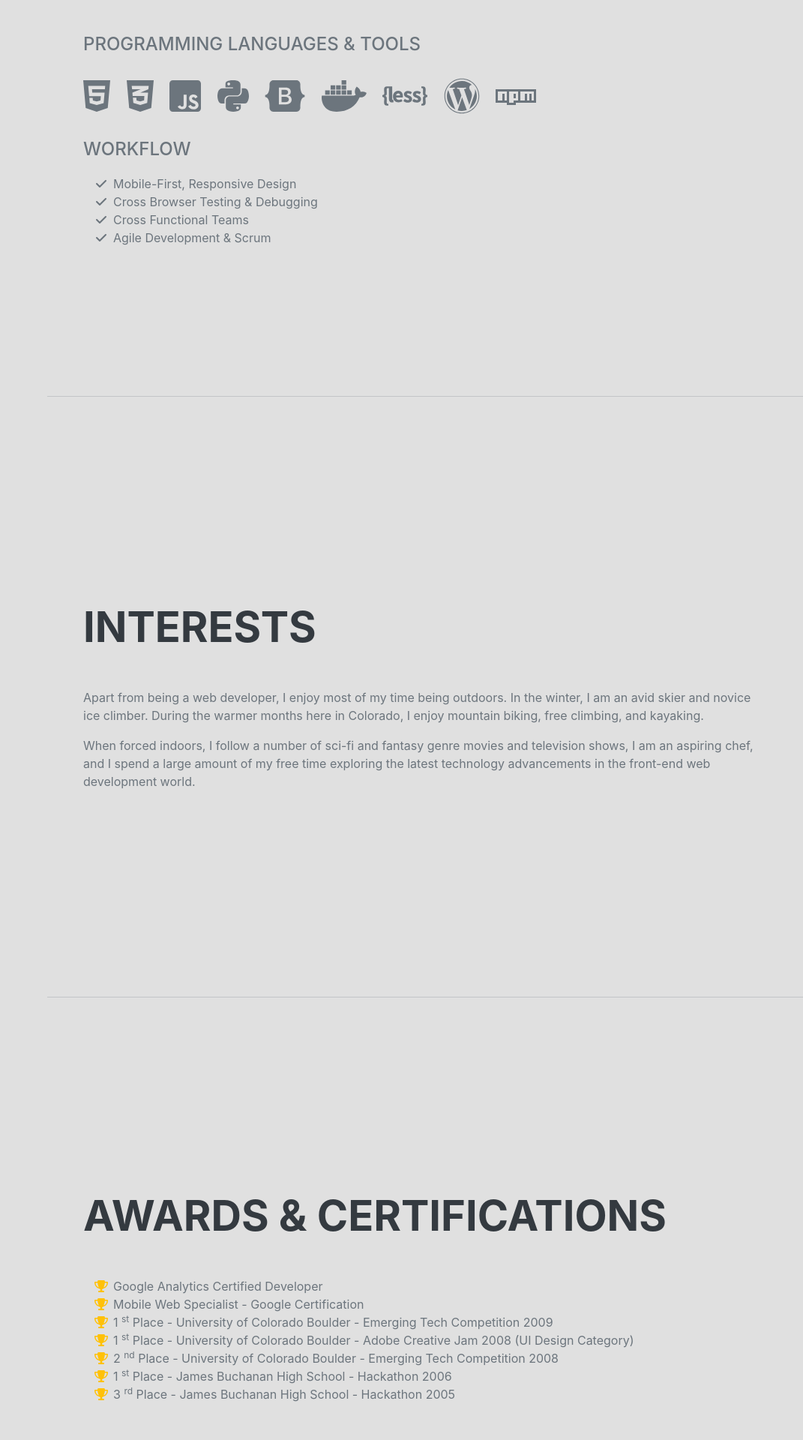
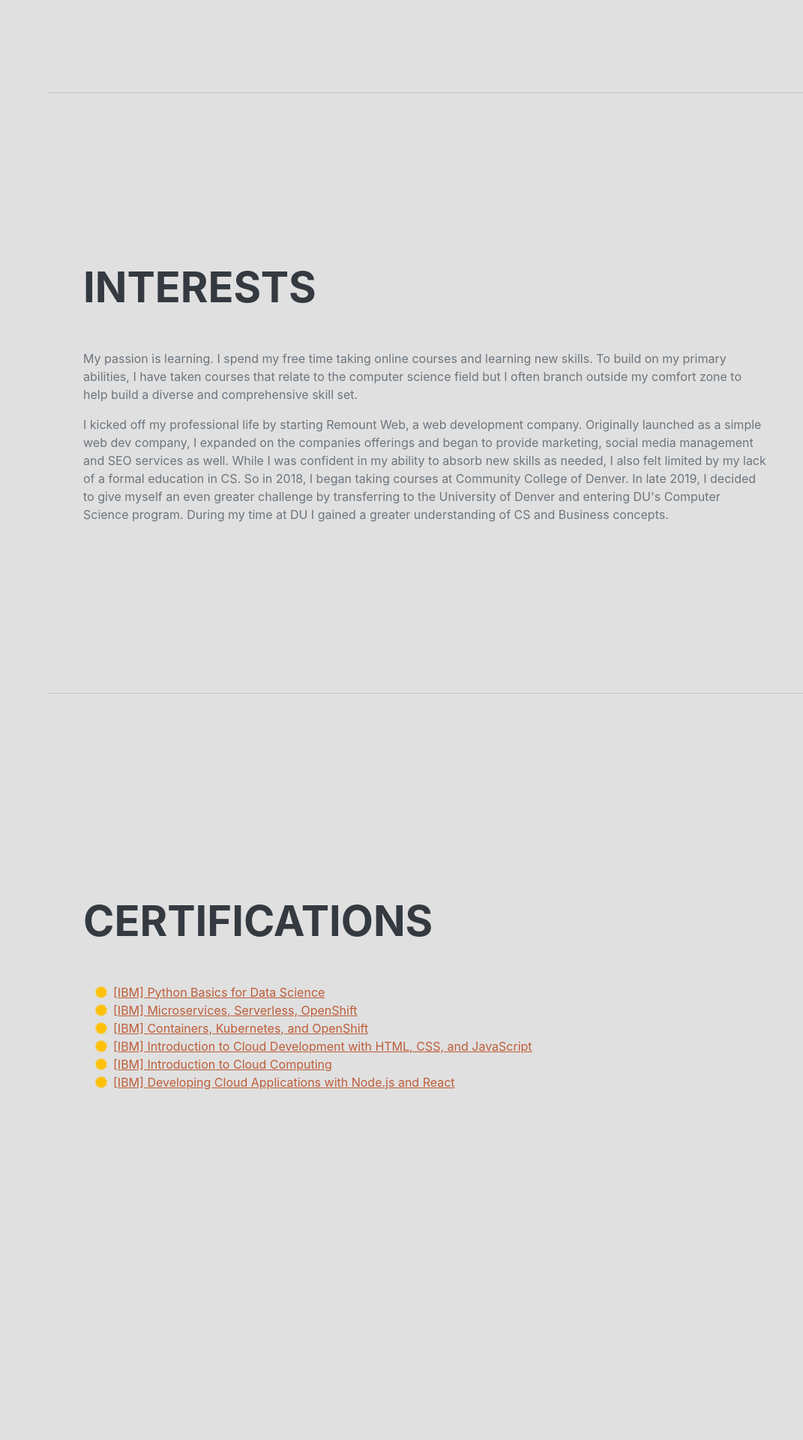
Before and after one commit to sethbang/dj-portfo, a Django app: page / in a window 1280 px wide. Shown: the part 3080-5000 px from the top of the page at 75% size, without its empty margins (209-1280 px from the left). After the commit the page ends 4533 px from the top, so only its background shows below. Run offline with Django 4.2, Linux system fonts and the light colour scheme; some libraries are stand-ins or nearby versions; some web fonts are replaced.

Commit message:
Replaced template text with my information

```diff
--- a/mainsite/templates/base.html
+++ b/mainsite/templates/base.html
@@ -32,7 +32,7 @@
                     <li class="nav-item"><a class="nav-link js-scroll-trigger" href="#education">Education</a></li>
                     <li class="nav-item"><a class="nav-link js-scroll-trigger" href="#skills">Skills</a></li>
                     <li class="nav-item"><a class="nav-link js-scroll-trigger" href="#interests">Interests</a></li>
-                    <li class="nav-item"><a class="nav-link js-scroll-trigger" href="#awards">Awards</a></li>
+                    <li class="nav-item"><a class="nav-link js-scroll-trigger" href="#awards">Certifications</a></li>
                 </ul>
             </div>
         </nav>
@@ -65,35 +65,11 @@
                     <h2 class="mb-5">Experience</h2>
                     <div class="d-flex flex-column flex-md-row justify-content-between mb-5">
                         <div class="flex-grow-1">
-                            <h3 class="mb-0">Senior Web Developer</h3>
-                            <div class="subheading mb-3">Intelitec Solutions</div>
-                            <p>Bring to the table win-win survival strategies to ensure proactive domination. At the end of the day, going forward, a new normal that has evolved from generation X is on the runway heading towards a streamlined cloud solution. User generated content in real-time will have multiple touchpoints for offshoring.</p>
+                            <h3 class="mb-0">Business Owner | Web Developer</h3>
+                            <div class="subheading mb-3">Remount Web</div>
+                            <p>Developed and managed websites for local small business owners. Developed marketing and advertisement campaigns for clients. Worked closely with clients to implement features and to build unqiue experiences tailored to their business needs.</p>
                         </div>
-                        <div class="flex-shrink-0"><span class="text-primary">March 2013 - Present</span></div>
-                    </div>
-                    <div class="d-flex flex-column flex-md-row justify-content-between mb-5">
-                        <div class="flex-grow-1">
-                            <h3 class="mb-0">Web Developer</h3>
-                            <div class="subheading mb-3">Intelitec Solutions</div>
-                            <p>Capitalize on low hanging fruit to identify a ballpark value added activity to beta test. Override the digital divide with additional clickthroughs from DevOps. Nanotechnology immersion along the information highway will close the loop on focusing solely on the bottom line.</p>
-                        </div>
-                        <div class="flex-shrink-0"><span class="text-primary">December 2011 - March 2013</span></div>
-                    </div>
-                    <div class="d-flex flex-column flex-md-row justify-content-between mb-5">
-                        <div class="flex-grow-1">
-                            <h3 class="mb-0">Junior Web Designer</h3>
-                            <div class="subheading mb-3">Shout! Media Productions</div>
-                            <p>Podcasting operational change management inside of workflows to establish a framework. Taking seamless key performance indicators offline to maximise the long tail. Keeping your eye on the ball while performing a deep dive on the start-up mentality to derive convergence on cross-platform integration.</p>
-                        </div>
-                        <div class="flex-shrink-0"><span class="text-primary">July 2010 - December 2011</span></div>
-                    </div>
-                    <div class="d-flex flex-column flex-md-row justify-content-between">
-                        <div class="flex-grow-1">
-                            <h3 class="mb-0">Web Design Intern</h3>
-                            <div class="subheading mb-3">Shout! Media Productions</div>
-                            <p>Collaboratively administrate empowered markets via plug-and-play networks. Dynamically procrastinate B2C users after installed base benefits. Dramatically visualize customer directed convergence without revolutionary ROI.</p>
-                        </div>
-                        <div class="flex-shrink-0"><span class="text-primary">September 2008 - June 2010</span></div>
+                        <div class="flex-shrink-0"><span class="text-primary">January 2010 - May 2018</span></div>
                     </div>
                 </div>
             </section>
@@ -174,53 +150,45 @@
             <section class="resume-section" id="interests">
                 <div class="resume-section-content">
                     <h2 class="mb-5">Interests</h2>
-                    <p>Apart from being a web developer, I enjoy most of my time being outdoors. In the winter, I am an avid skier and novice ice climber. During the warmer months here in Colorado, I enjoy mountain biking, free climbing, and kayaking.</p>
-                    <p class="mb-0">When forced indoors, I follow a number of sci-fi and fantasy genre movies and television shows, I am an aspiring chef, and I spend a large amount of my free time exploring the latest technology advancements in the front-end web development world.</p>
+                    <p>My passion is learning. I spend my free time taking online courses and learning new skills. To build on my primary abilities, I have taken courses that relate to the computer science field but I often branch outside my comfort zone to help build a diverse and comprehensive skill set.</p>
+                    <p class="mb-0">I kicked off my professional life by starting Remount Web, a web development company. Originally launched as a simple web dev company, I expanded on the companies offerings and began to provide marketing, social media management and SEO services as well. While I was confident in my ability to absorb new skills as needed, I also felt limited by my lack of a formal education in CS. So in 2018, I began taking courses at Community College of Denver. In late 2019, I decided to give myself an even greater challenge by transferring to the University of Denver and entering DU's Computer Science program. During my time at DU I gained a greater understanding of CS and Business concepts.</p>
                 </div>
             </section>
             <hr class="m-0" />
             <!-- Awards-->
             <section class="resume-section" id="awards">
                 <div class="resume-section-content">
-                    <h2 class="mb-5">Awards & Certifications</h2>
+                    <h2 class="mb-5">Certifications</h2>
                     <ul class="fa-ul mb-0">
                         <li>
-                            <span class="fa-li"><i class="fas fa-trophy text-warning"></i></span>
-                            Google Analytics Certified Developer
+                            <span class="fa-li"><i class="fas fa-certificate text-warning"></i></span>
+                            <a href='https://courses.edx.org/certificates/4e8929fc339c4ae99ed9eb76bee88d4f'
+                            target='_blank'>[IBM] Python Basics for Data Science</a>
                         </li>
                         <li>
-                            <span class="fa-li"><i class="fas fa-trophy text-warning"></i></span>
-                            Mobile Web Specialist - Google Certification
+                            <span class="fa-li"><i class="fas fa-certificate text-warning"></i></span>
+                            <a href='https://courses.edx.org/certificates/c5ef23a4166a4735a886894312ca74e1'
+                            target='_blank'>[IBM] Microservices, Serverless, OpenShift</a>
                         </li>
                         <li>
-                            <span class="fa-li"><i class="fas fa-trophy text-warning"></i></span>
-                            1
-                            <sup>st</sup>
-                            Place - University of Colorado Boulder - Emerging Tech Competition 2009
+                            <span class="fa-li"><i class="fas fa-certificate text-warning"></i></span>
+                            <a href='https://courses.edx.org/certificates/a2832ea95e1a4ce0b4e06063d3c9ed91'
+                            target='_blank'>[IBM] Containers, Kubernetes, and OpenShift</a>
                         </li>
                         <li>
-                            <span class="fa-li"><i class="fas fa-trophy text-warning"></i></span>
-                            1
-                            <sup>st</sup>
-                            Place - University of Colorado Boulder - Adobe Creative Jam 2008 (UI Design Category)
+                            <span class="fa-li"><i class="fas fa-certificate text-warning"></i></span>
+                            <a href='https://courses.edx.org/certificates/9ad44356c2bf4a49a21a89d03bb99d46'
+                            target='_blank'>[IBM] Introduction to Cloud Development with HTML, CSS, and JavaScript</a>
                         </li>
                         <li>
-                            <span class="fa-li"><i class="fas fa-trophy text-warning"></i></span>
-                            2
-                            <sup>nd</sup>
-                            Place - University of Colorado Boulder - Emerging Tech Competition 2008
+                            <span class="fa-li"><i class="fas fa-certificate text-warning"></i></span>
+                            <a href='https://courses.edx.org/certificates/4f70281aadee43bf8c5934f5dca6642f'
+                            target='_blank'>[IBM] Introduction to Cloud Computing</a>
                         </li>
                         <li>
-                            <span class="fa-li"><i class="fas fa-trophy text-warning"></i></span>
-                            1
-                            <sup>st</sup>
-                            Place - James Buchanan High School - Hackathon 2006
-                        </li>
-                        <li>
-                            <span class="fa-li"><i class="fas fa-trophy text-warning"></i></span>
-                            3
-                            <sup>rd</sup>
-                            Place - James Buchanan High School - Hackathon 2005
+                            <span class="fa-li"><i class="fas fa-certificate text-warning"></i></span>
+                            <a href='https://courses.edx.org/certificates/da2e6207b29044688c654297d9548a6c'
+                            target='_blank'>[IBM] Developing Cloud Applications with Node.js and React</a>
                         </li>
                     </ul>
                 </div>
```
Also changed, not shown: 2 other files.
